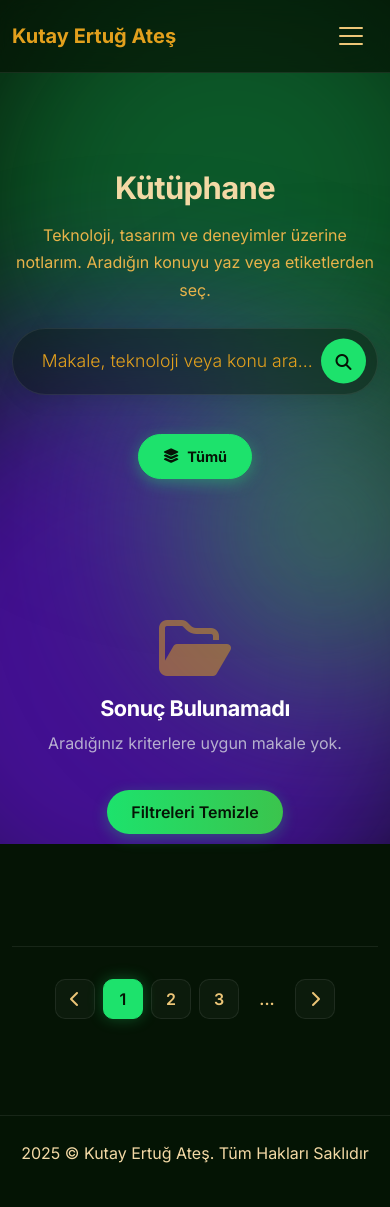
After one commit to kutayertugates/Personal-Website, a Django app: page /blog/ in a window 390 px wide. The commit adds this page. Run offline with Django 5.2, Linux system fonts and the light colour scheme; data that the repository does not hold is empty; some libraries are stand-ins or nearby versions.

Commit message:
feat(blog): Implement listing UI & advanced filtering backend
- feat(view): Construct filtering logic with Q lookups & Multi-tag support (request.GET.getlist)
- ui(template): Design responsive blog index layout with sidebar filters
- perf(orm): Optimize queries using 'select_related' and 'prefetch_related'
- wip: Pagination logic is pending implementation

```diff
--- a/Blog/urls.py
+++ b/Blog/urls.py
@@ -4,5 +4,6 @@ from . import views
 app_name = 'Blog'
 
 urlpatterns = [
+    path('', views.Index, name='List'),
     path('<slug:slug>', views.Detail, name='Detail')
 ]
--- a/Blog/views.py
+++ b/Blog/views.py
@@ -1,6 +1,52 @@
 from django.shortcuts import render, get_object_or_404
 from django.db.models import Count
-from .models import Blog
+from django.db.models import Q
+from .models import Blog, Tag
+
+def Index(request):
+    posts = Blog.objects.select_related('author').prefetch_related('tags').order_by('-created_at')
+
+    # --- FİLTRELEME MANTIĞI ---
+
+    # 2. Etiket Filtreleme (?tag=backend&tag=frontend)
+    # getlist kullanıyoruz çünkü birden fazla 'tag' parametresi gelebilir.
+    selected_tags = request.GET.getlist('tag')
+
+    if selected_tags:
+        # 'slug__in' -> Seçilen slug'lardan HERHANGİ BİRİNE sahipse getir (OR mantığı)
+        posts = posts.filter(tags__slug__in=selected_tags)
+
+    # 3. Arama Filtreleme (?q=arama+terimi)
+    search_query = request.GET.get('q')
+
+    if search_query:
+        # Başlıkta, içerikte, meta açıklamada VEYA etiket adında arama yap
+        posts = posts.filter(
+            Q(title__icontains=search_query) |
+            Q(content__icontains=search_query) |
+            Q(meta_description__icontains=search_query) |
+            Q(tags__name__icontains=search_query)
+        )
+
+    # 4. Duplicate (Tekrar) Önleme
+    # ManyToMany ilişkilerde filtreleme yapınca bazen aynı yazı 2 kere gelebilir.
+    # distinct() bunu engeller.
+    posts = posts.distinct()
+
+    # --- UI İÇİN CONTEXT ---
+
+    # Tüm etiketleri çekelim ki sidebar'da listeleyelim
+    all_tags = Tag.objects.all()
+
+    context = {
+        'posts': posts,
+        'all_tags': all_tags,
+        # Filtreleri template'e geri gönderiyoruz ki inputlar dolu kalsın (UX Kuralı)
+        'selected_tags': selected_tags,
+        'search_query': search_query,
+    }
+
+    return render(request, 'Blog/index.html', context=context)
 
 def Detail(request, slug):
     # 1. Yazıyı Getir (Performanslı Sorgu)
--- /dev/null
+++ b/static/css/pages/blog-list.css
@@ -0,0 +1,255 @@
+/* --- Blog Hero & Search Area --- */
+.blog-hero {
+    padding: 3rem 0 2rem;
+    text-align: center;
+    position: relative;
+    z-index: 2;
+}
+
+/* Glassy Search Input Wrapper */
+.search-container {
+    max-width: 600px;
+    margin: 0 auto;
+    position: relative;
+}
+
+.glass-input {
+    width: 100%;
+    background: rgba(5, 20, 5, 0.4);
+    border: 1px solid var(--glass-border);
+    backdrop-filter: blur(12px);
+    -webkit-backdrop-filter: blur(12px);
+    border-radius: 50px;
+    padding: 1.2rem 3.5rem 1.2rem 1.8rem;
+    color: var(--text-900);
+    font-size: 1.1rem;
+    transition: all 0.3s cubic-bezier(0.4, 0, 0.2, 1);
+    box-shadow: 0 4px 20px rgba(0, 0, 0, 0.1);
+}
+
+.glass-input:focus {
+    outline: none;
+    background: rgba(5, 20, 5, 0.7);
+    border-color: var(--primary-500);
+    box-shadow: 0 0 0 4px rgba(29, 226, 108, 0.15), 0 10px 30px rgba(0,0,0,0.2);
+    transform: translateY(-2px);
+}
+
+.glass-input::placeholder {
+    color: var(--text-500);
+    font-weight: 300;
+}
+
+/* Search Icon Button */
+.search-btn {
+    position: absolute;
+    right: 12px;
+    top: 50%;
+    transform: translateY(-50%);
+    width: 45px;
+    height: 45px;
+    border-radius: 50%;
+    background: var(--primary-500);
+    border: none;
+    color: var(--background-50);
+    display: flex;
+    align-items: center;
+    justify-content: center;
+    cursor: pointer;
+    transition: all 0.3s ease;
+}
+
+.search-btn:hover {
+    background: var(--primary-400);
+    transform: translateY(-50%) scale(1.1);
+    box-shadow: 0 0 15px rgba(29, 226, 108, 0.6);
+}
+
+/* --- Filter Wrapper & Pills --- */
+.filter-wrapper {
+    margin-top: 2rem;
+    width: 100%;
+}
+
+.filter-scroll {
+    display: flex;
+    justify-content: center;
+    flex-wrap: wrap; /* Mobilde taşarsa aşağı geçsin */
+    gap: 0.8rem;
+    padding: 0.5rem 0;
+}
+
+/* Base Pill Style */
+.filter-pill {
+    appearance: none;
+    -webkit-appearance: none;
+    background: rgba(255, 255, 255, 0.03); /* Çok hafif cam zemin */
+    border: 1px solid var(--glass-border);
+    color: var(--text-600);
+    padding: 0.7rem 1.5rem;
+    border-radius: 50px; /* Tam yuvarlak kenarlar */
+    font-size: 0.9rem;
+    font-weight: 500;
+    cursor: pointer;
+    transition: all 0.25s cubic-bezier(0.4, 0, 0.2, 1);
+    display: inline-flex;
+    align-items: center;
+    gap: 0.5rem;
+    position: relative;
+    overflow: hidden;
+}
+
+/* Hover Effect */
+.filter-pill:hover {
+    background: rgba(255, 255, 255, 0.08);
+    border-color: rgba(255, 255, 255, 0.2);
+    color: var(--text-900);
+    transform: translateY(-2px);
+}
+
+/* ACTIVE STATE */
+.filter-pill.active {
+    background: var(--primary-500);
+    border-color: var(--primary-500);
+    color: var(--background-50);
+    font-weight: 700;
+    box-shadow: 0 4px 15px rgba(29, 226, 108, 0.4);
+    transform: translateY(-1px);
+}
+
+.filter-pill.active:hover {
+    background: var(--primary-400);
+    border-color: var(--primary-400);
+}
+
+#btn-reset i {
+    color: inherit;
+}
+
+/* --- Card Styles & Meta Optimization --- */
+
+/* Kart Başlık Linki (Alt çizgi animasyonu) */
+.card-title-link {
+    background-image: linear-gradient(to right, var(--primary-500), var(--primary-500));
+    background-size: 0% 2px;
+    background-repeat: no-repeat;
+    background-position: left bottom;
+    transition: background-size 0.3s ease;
+    color: var(--text-900);
+}
+
+.glass-card:hover .card-title-link {
+    background-size: 100% 2px;
+    color: var(--primary-400);
+}
+
+/* YENİ: Kart Üst Bilgi Alanı (Sabit Yükseklik) */
+.card-meta-header {
+    display: flex;
+    justify-content: space-between;
+    align-items: center;
+    gap: 1rem;
+    height: 32px; /* Layout kaymasını önleyen kritik sabit yükseklik */
+    margin-bottom: 1rem;
+}
+
+.card-meta-date {
+    font-size: 0.8rem;
+    color: var(--text-500);
+    letter-spacing: 0.5px;
+    text-transform: uppercase;
+    font-weight: 600;
+    white-space: nowrap;
+    flex-shrink: 0;
+}
+
+/* YENİ: Akıllı Etiket Kapsayıcısı */
+.smart-tags-wrapper {
+    display: flex;
+    align-items: center;
+    gap: 6px;
+    justify-content: flex-end;
+    flex-wrap: nowrap; /* Asla alt satıra inme */
+}
+
+/* 1. Standart Etiket Hapı */
+.tech-tag-pill {
+    font-size: 0.7rem;
+    padding: 4px 10px;
+    border-radius: 6px;
+    background: rgba(255, 255, 255, 0.03);
+    border: 1px solid var(--glass-border);
+    color: var(--text-600);
+    white-space: nowrap;
+    transition: all 0.2s ease;
+    cursor: default;
+    font-weight: 500;
+}
+
+/* Kart hover olunca etiketler belirginleşir */
+.glass-card:hover .tech-tag-pill {
+    background: rgba(255, 255, 255, 0.08);
+    border-color: rgba(255, 255, 255, 0.2);
+    color: var(--text-800);
+}
+
+/* 2. "+X" Sayaç Rozeti */
+.tech-tag-counter {
+    font-size: 0.65rem;
+    padding: 4px 8px;
+    border-radius: 6px;
+    background: rgba(29, 226, 108, 0.1); /* Primary rengin çok şeffaf hali */
+    border: 1px solid rgba(29, 226, 108, 0.2);
+    color: var(--primary-500);
+    font-weight: 700;
+    cursor: help;
+    transition: all 0.2s ease;
+}
+
+.tech-tag-counter:hover {
+    background: var(--primary-500);
+    color: var(--background-50);
+    box-shadow: 0 0 10px rgba(29, 226, 108, 0.4);
+}
+
+/* --- Pagination --- */
+.pagination-container {
+    margin-top: 4rem;
+    padding-top: 2rem;
+    border-top: 1px solid var(--glass-border);
+}
+
+.page-link-glass {
+    width: 40px;
+    height: 40px;
+    display: flex;
+    align-items: center;
+    justify-content: center;
+    border-radius: 10px;
+    background: rgba(255, 255, 255, 0.03);
+    border: 1px solid var(--glass-border);
+    color: var(--text-700);
+    text-decoration: none;
+    transition: all 0.2s ease;
+    font-weight: 600;
+}
+
+.page-link-glass:hover:not(.active) {
+    background: rgba(255, 255, 255, 0.1);
+    color: var(--primary-400);
+}
+
+.page-link-glass.active {
+    background: var(--primary-500);
+    color: var(--background-50);
+    border-color: var(--primary-500);
+    box-shadow: 0 0 15px rgba(29, 226, 108, 0.3);
+}
+
+/* --- Empty State --- */
+.empty-state-icon {
+    font-size: 4rem;
+    color: var(--text-500);
+    opacity: 0.5;
+    margin-bottom: 1rem;
+}
--- a/templates/Blog/detail.html
+++ b/templates/Blog/detail.html
@@ -13,8 +13,8 @@
 
         <nav aria-label="breadcrumb" class="mb-4">
             <ol class="breadcrumb">
-                <li class="breadcrumb-item"><a href="#home">Ana Sayfa</a></li>
-                <li class="breadcrumb-item"><a href="#blog">Blog</a></li>
+                <li class="breadcrumb-item"><a href="{% url 'Main:Homepage' %}">Ana Sayfa</a></li>
+                <li class="breadcrumb-item"><a href="{% url 'Blog:List' %}">Blog</a></li>
                 <li class="breadcrumb-item active" aria-current="page">{{ post.title }}</li>
             </ol>
         </nav>
@@ -193,3 +193,5 @@
     </div>
 </section>
 {% endblock %}
+
+{% block PageJS %}{% endblock %}
--- /dev/null
+++ b/templates/Blog/index.html
@@ -0,0 +1,132 @@
+{% extends 'base.html' %}
+{% load static %}
+
+{% block Title %}Blog & Makaleler | {% endblock %}
+
+{% block PageCSS %}
+    <link rel="stylesheet" href="{% static 'css/pages/blog-list.css' %}">
+{% endblock %}
+
+{% block Content %}
+<section class="min-vh-100 py-5">
+    <div class="container">
+
+        <div class="blog-hero mb-5">
+            <h1 class="display-5 fw-bold mb-3" style="color: var(--text-800);">Kütüphane</h1>
+            <p class="mb-4 mx-auto" style="max-width: 500px; color: var(--text-600);">
+                Teknoloji, tasarım ve deneyimler üzerine notlarım. Aradığın konuyu yaz veya etiketlerden seç.
+            </p>
+
+            <form id="searchForm" method="GET" action="." class="search-container">
+                <input type="text" name="q" class="glass-input" placeholder="Makale, teknoloji veya konu ara..." value="{{ request.GET.q }}">
+                <button type="submit" class="search-btn">
+                    <i class="fa-solid fa-magnifying-glass"></i>
+                </button>
+            </form>
+
+
+
+            <div class="filter-wrapper">
+                <div class="filter-scroll" id="filterContainer">
+
+                    <button class="filter-pill" id="btn-reset" onclick="resetFilters()">
+                       <i class="fa-solid fa-layer-group"></i> Tümü
+                    </button>
+
+                    {% for tag in all_tags %}
+                        <button class="filter-pill" onclick='handleTagClick("{{ tag.slug }}")' data-tag="{{ tag.slug }}">
+                            #{{ tag.name }}
+                        </button>
+                    {% endfor %}
+
+
+                </div>
+            </div>
+        </div>
+
+        <div class="row g-4">
+            {% for post in posts %}
+                <div class="col-md-6 col-lg-4">
+                    <article class="glass-card d-flex flex-column h-100 position-relative group-hover-trigger">
+                        <div class="overflow-hidden" style="height: 220px; border-radius: 16px 16px 0 0;">
+                            {% if post.thumbnail %}
+                            <img src="{{ post.thumbnail.url }}"
+                                 class="w-100 h-100 object-fit-cover"
+                                 style="transition: transform 0.5s ease;"
+                                 onmouseover="this.style.transform='scale(1.05)'"
+                                 onmouseout="this.style.transform='scale(1)'"
+                                 alt="{{ post.title }}">
+                            {% else %}
+                            <div class="w-100 h-100 d-flex align-items-center justify-content-center bg-dark text-white-50">
+                                <i class="fa-regular fa-image fa-2x"></i>
+                            </div>
+                            {% endif %}
+                        </div>
+
+                        <div class="p-4 flex-grow-1 d-flex flex-column">
+
+                            <div class="card-meta-header">
+                                <span class="card-meta-date">{{ post.created_at|date:"d M Y" }}</span>
+
+                                {% if post.tags.exists %}
+                                <div class="smart-tags-wrapper">
+                                    {% for tag in post.tags.all|slice:":2" %}
+                                        <span class="tech-tag-pill">#{{ tag.name }}</span>
+                                    {% endfor %}
+
+                                    {% if post.tags.count > 2 %}
+                                        <span class="tech-tag-counter" title="{% for t in post.tags.all|slice:'2:' %}{{ t.name }}{% if not forloop.last %}, {% endif %}{% endfor %}">
+                                            +{{ post.tags.count|add:"-2" }}
+                                        </span>
+                                    {% endif %}
+                                </div>
+                                {% endif %}
+                            </div>
+
+                            <h2 class="h5 fw-bold mb-3">
+                                <a href="/blog/{{ post.slug }}" class="text-decoration-none card-title-link">{{ post.title }}</a>
+                            </h2>
+
+                            <p class="text-muted small mb-4 flex-grow-1" style="line-height: 1.6;">
+                                {{ post.content|striptags|truncatechars:120 }}
+                            </p>
+
+                            <div class="d-flex justify-content-between align-items-center pt-3 border-top" style="border-color: var(--glass-border) !important;">
+                                <div class="d-flex align-items-center gap-2">
+                                    <i class="fa-regular fa-clock text-muted small"></i>
+                                    <span class="text-muted small" style="font-size: 0.75rem;">{{ post.get_read_time|default:"5" }} dk</span>
+                                </div>
+                                <a href="/blog/{{ post.slug }}" class="btn btn-sm rounded-pill px-3 py-1 fw-bold"
+                                   style="background: rgba(29, 226, 108, 0.1); color: var(--primary-500); border: 1px solid var(--primary-500);">
+                                   Oku
+                                </a>
+                            </div>
+                        </div>
+                    </article>
+                </div>
+            {% empty %}
+                <div class="col-12 text-center py-5" id="emptyState">
+                    <i class="fa-regular fa-folder-open empty-state-icon"></i>
+                    <h3 class="h4 fw-bold text-white">Sonuç Bulunamadı</h3>
+                    <p class="text-muted">Aradığınız kriterlere uygun makale yok.</p>
+                    <button onclick="resetFilters()" class="btn btn-custom mt-3">Filtreleri Temizle</button>
+                </div>
+            {% endfor %}
+        </div>
+
+        <div class="pagination-container d-flex justify-content-center gap-2">
+            <a href="#" class="page-link-glass"><i class="fa-solid fa-chevron-left"></i></a>
+            <a href="#" class="page-link-glass active">1</a>
+            <a href="#" class="page-link-glass">2</a>
+            <a href="#" class="page-link-glass">3</a>
+            <span class="page-link-glass border-0 bg-transparent">...</span>
+            <a href="#" class="page-link-glass"><i class="fa-solid fa-chevron-right"></i></a>
+        </div>
+
+    </div>
+</section>
+{% endblock %}
+
+{% block PageJS %}
+<script src="{% static 'js/pages/blog-index.js' %}"></script>
+{% endblock %}
--- a/templates/Main/index.html
+++ b/templates/Main/index.html
@@ -200,7 +200,7 @@
                     <div>
                         <h3 class="h4">{{ post.title }}</h3>
                         <p class="mb-2 text-truncate" style="max-width: 600px;">{{ post.content|striptags|truncatechars:160 }}</p>
-                        <a href="blog/{{ post.slug }}" style="color: var(--primary-500); font-size: 0.9rem;">Devamını Oku</a>
+                        <a href="/blog/{{ post.slug }}" style="color: var(--primary-500); font-size: 0.9rem;">Devamını Oku</a>
                     </div>
                 </div>
             </div>
--- a/templates/base.html
+++ b/templates/base.html
@@ -44,7 +44,7 @@
                 <ul class="navbar-nav ms-auto gap-3">
                     <li class="nav-item"><a class="nav-link text-white" href="{% url 'Main:Homepage' %}">Ana Sayfa</a></li>
                     <li class="nav-item"><a class="nav-link text-white" href="#portfolio">Portfolyo</a></li>
-                    <li class="nav-item"><a class="nav-link text-white" href="#blog">Blog</a></li>
+                    <li class="nav-item"><a class="nav-link text-white" href="{% url 'Blog:List' %}">Blog</a></li>
                     <li class="nav-item"><a class="btn btn-custom btn-sm d-flex align-items-center" href="#contact">İletişim</a></li>
                 </ul>
             </div>
@@ -58,7 +58,7 @@
         {% if footer_obj %}
             {{ footer_obj.html_content|safe }}
         {% else %}
-            2025 &copy; Kutay Ertuğ Ateş. Tüm Hakları Saklıdır2
+            <p class="text-center">2025 &copy; Kutay Ertuğ Ateş. Tüm Hakları Saklıdır</p>
         {% endif %}
     </footer>
 
```
Also changed, not shown: static/js/pages/blog-index.js (added, +48 -0 lines).
